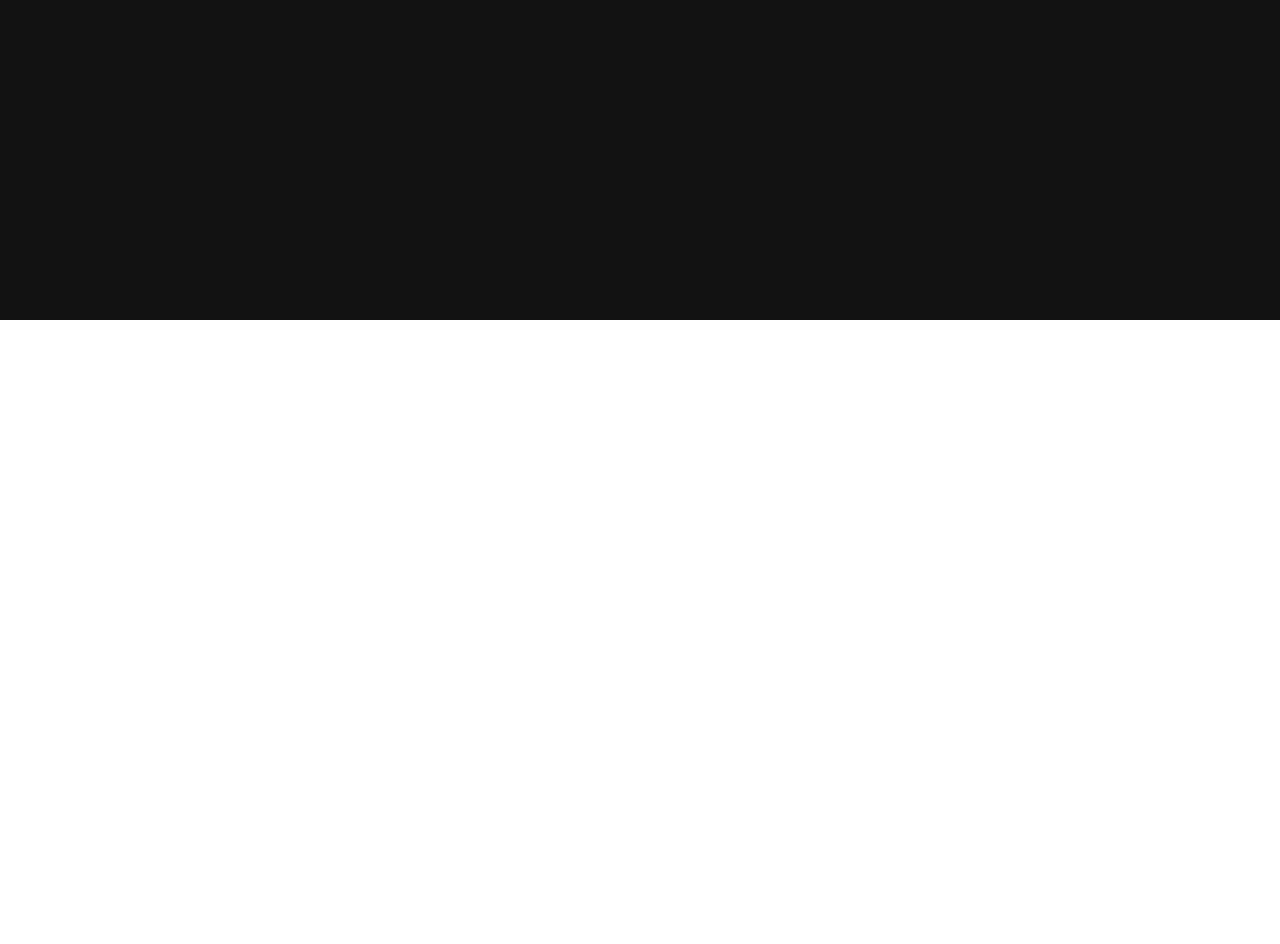
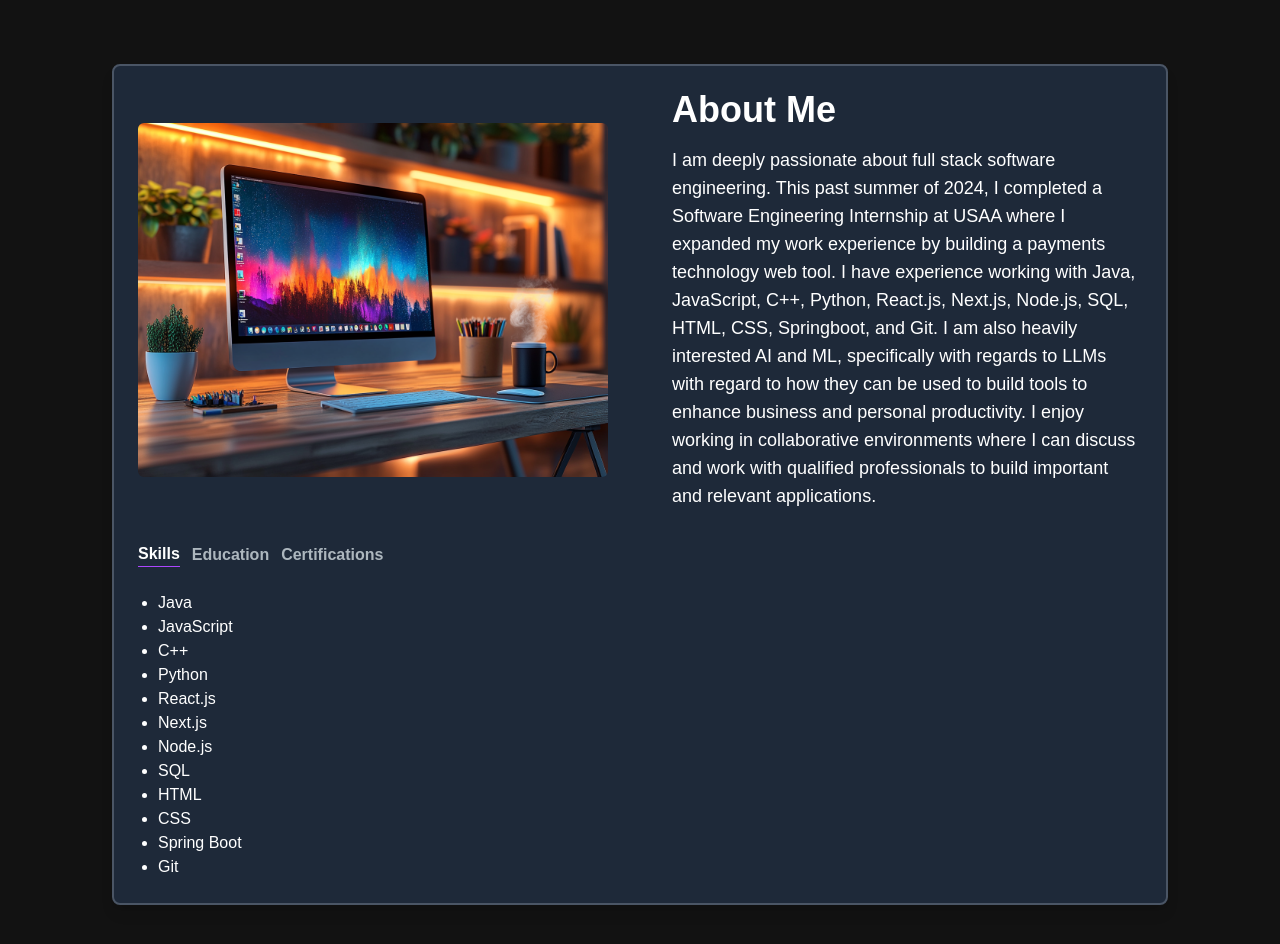
Before and after one commit to sutpat1/portfolio-website, a Next.js app: page / in a window 1280 px wide. Shown: the part 480-1424 px from the top of the page. Before the commit the page ends 800 px from the top, so only its background shows below. Built offline with nearby package versions, Linux system fonts and the light colour scheme.

Commit message:
Added to AboutSection and TabButton

```diff
--- a/src/app/components/AboutSection.jsx
+++ b/src/app/components/AboutSection.jsx
@@ -1,14 +1,123 @@
-import React from 'react'
-import Image from 'next/image'
+"use client";
+import React, { useTransition, useState } from "react";
+import Image from "next/image";
+import TabButton from "./TabButton";
+
+const TAB_DATA = [
+    {
+        title: "Skills",
+        id: "skills",
+        content: (
+            <ul className="list-disc pl-5">
+                <li>Java</li>
+                <li>JavaScript</li>
+                <li>C++</li>
+                <li>Python</li>
+                <li>React.js</li>
+                <li>Next.js</li>
+                <li>Node.js</li>
+                <li>SQL</li>
+                <li>HTML</li>
+                <li>CSS</li>
+                <li>Spring Boot</li>
+                <li>Git</li>
+            </ul>
+        ),
+    },
+    {
+        title: "Education",
+        id: "education",
+        content: (
+            <ul className="list-disc pl-5">
+                <li>Bachelor of Science in Computer Science - University of Texas at Dallas</li>
+            </ul>
+        ),
+    },
+    {
+        title: "Certifications",
+        id: "certifications",
+        content: (
+            <ul className="list-disc pl-5">
+                <li>AWS Certified AI Practitioner</li>
+                <li>AWS Certified Cloud Practitioner</li>
+                <li>JPMC Software Engineering Virtual Experience</li>
+                <li>React.js Essential Training</li>
+            </ul>
+        ),
+    },
+];
 
 const AboutSection = () => {
-  return (
-    <section className="tet-white">
-        <div className="md: grid md:grid-cols-2 gap-8 items-center py-8 px-4 xl:gap-16 sm:py-16 xl:px-16">
+    const [tab, setTab] = useState("skills");
+    const [isPending, startTransition] = useTransition();
 
-        </div>
-    </section>
-  )
-}
+    const handleTabChange = (id) => {
+        startTransition(() => {
+            setTab(id);
+        });
+    };
 
-export default AboutSection
+    return (
+        <section className="text-white min-h-screen flex items-center">
+            <div className="py-8 px-4 sm:py-16 xl:px-16 w-full">
+                {/* Combined container with border */}
+                <div className="border-2 border-gray-600 rounded-lg p-6 bg-gray-800 shadow-lg">
+                    <div className="md:grid md:grid-cols-2 gap-8 items-center xl:gap-16">
+                        {/* Image Section */}
+                        <div className="flex items-center justify-center">
+                            <Image
+                                src="/images/about-image.png"
+                                width={500}
+                                height={500}
+                                alt="Image of Computer"
+                                className="object-cover rounded-md" // Added rounded corners to the image
+                            />
+                        </div>
+
+                        {/* About Me Section */}
+                        <div className="mt-6 md:mt-0 text-left flex flex-col justify-start">
+                            <h2 className="text-4xl font-bold text-white mb-4">About Me</h2>
+                            <p className="text-base lg:text-lg">
+                                I am deeply passionate about full stack software engineering. This past summer of 2024,
+                                I completed a Software Engineering Internship at USAA where I expanded my work experience by building a payments technology
+                                web tool. I have experience working with Java, JavaScript, C++, Python, React.js, Next.js, Node.js, SQL, HTML, CSS, Springboot, and Git.
+                                I am also heavily interested AI and ML, specifically with regards to LLMs with regard to how they can be used to build tools to enhance business
+                                and personal productivity. I enjoy working in collaborative environments where I can discuss and work with qualified professionals
+                                to build important and relevant applications.
+                            </p>
+                        </div>
+                    </div>
+
+                    {/* Tab Buttons - Moved outside the grid but still inside the border */}
+                    <div className="mt-8">
+                        <div className="flex flex-row justify-start">
+                            <TabButton
+                                selectTab={() => handleTabChange("skills")}
+                                active={tab === "skills"}
+                            >
+                                Skills
+                            </TabButton>
+                            <TabButton
+                                selectTab={() => handleTabChange("education")}
+                                active={tab === "education"}
+                            >
+                                Education
+                            </TabButton>
+                            <TabButton
+                                selectTab={() => handleTabChange("certifications")}
+                                active={tab === "certifications"}
+                            >
+                                Certifications
+                            </TabButton>
+                        </div>
+
+                        {/* Tab Content */}
+                        <div className="mt-6">{TAB_DATA.find((t) => t.id === tab)?.content}</div>
+                    </div>
+                </div>
+            </div>
+        </section>
+    );
+};
+
+export default AboutSection;
--- a/src/app/components/HeroSection.jsx
+++ b/src/app/components/HeroSection.jsx
@@ -36,7 +36,6 @@ const HeroSection= () => {
                  </h1>
 
                 <p className="text-[#ADB7BE] text-base text-lg mb-6 lg:text-xl ">
-                    I am a recent graduate from the University of Texas at Dallas.
                 </p>
                 <div className="mt-6">
                     <button className="px-6 py-3 w-full sm:w-fit rounded-full mr-4 bg-gradient-to-br from-dark-blue-500 via-indigo-500 to-pink-500 hover:bg-slate-200 text-white border border-white mt-3">
--- /dev/null
+++ b/src/app/components/TabButton.jsx
@@ -0,0 +1,18 @@
+import React from 'react'
+
+const TabButton = ({active, selectTab, children}) => {
+    const buttonClasses = active
+    ? "text-white border-b border-purple-500"
+    : 'text-[#ADB7Be]';
+
+return (
+    <button onClick={selectTab} >
+        <p className={`mr-3 font-semibold hover:text-white ${buttonClasses}`}>
+            {children}
+        </p>
+
+    </button>
+  )
+}
+
+export default TabButton
```
Also changed, not shown: public/images/about-image.png (added).
